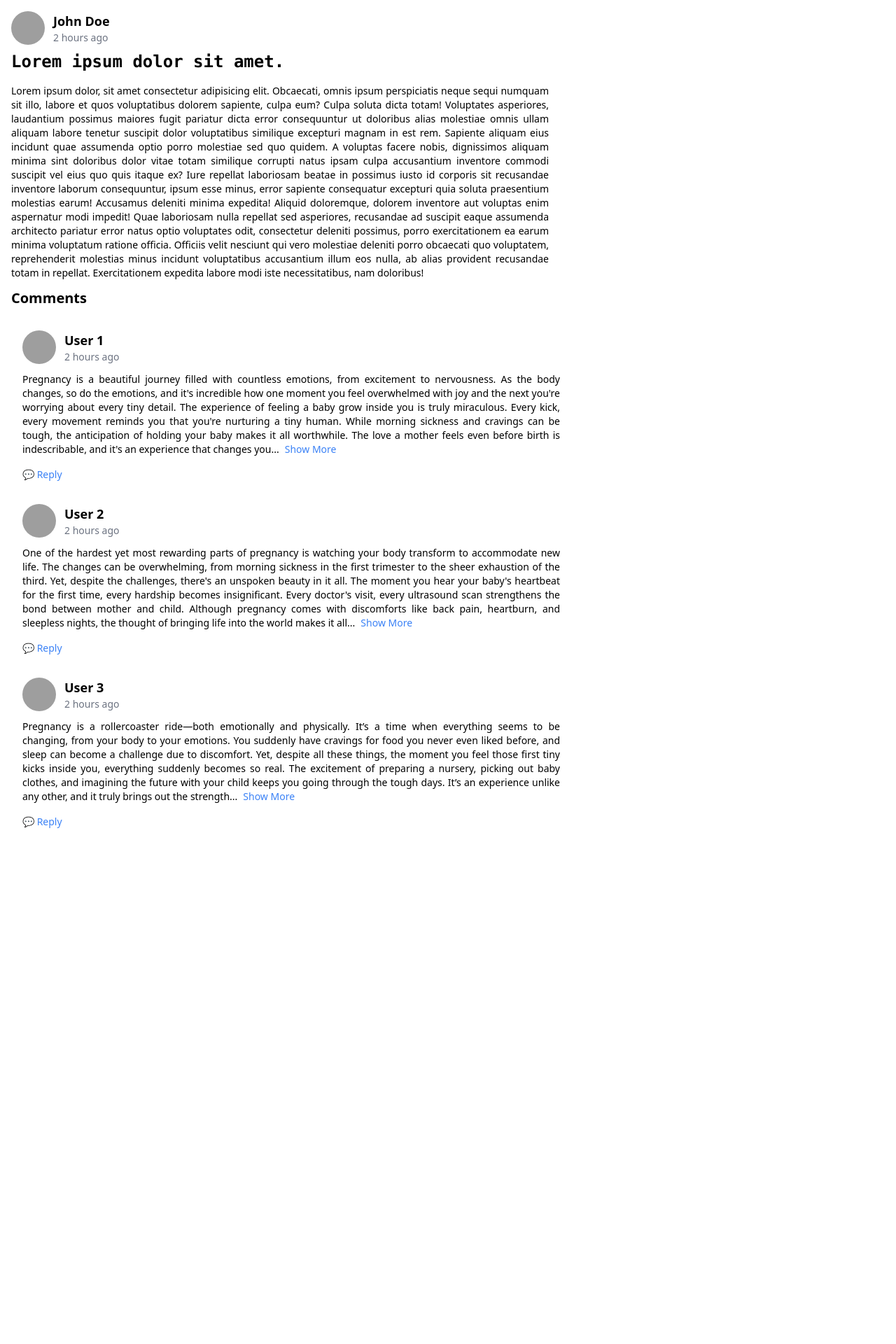
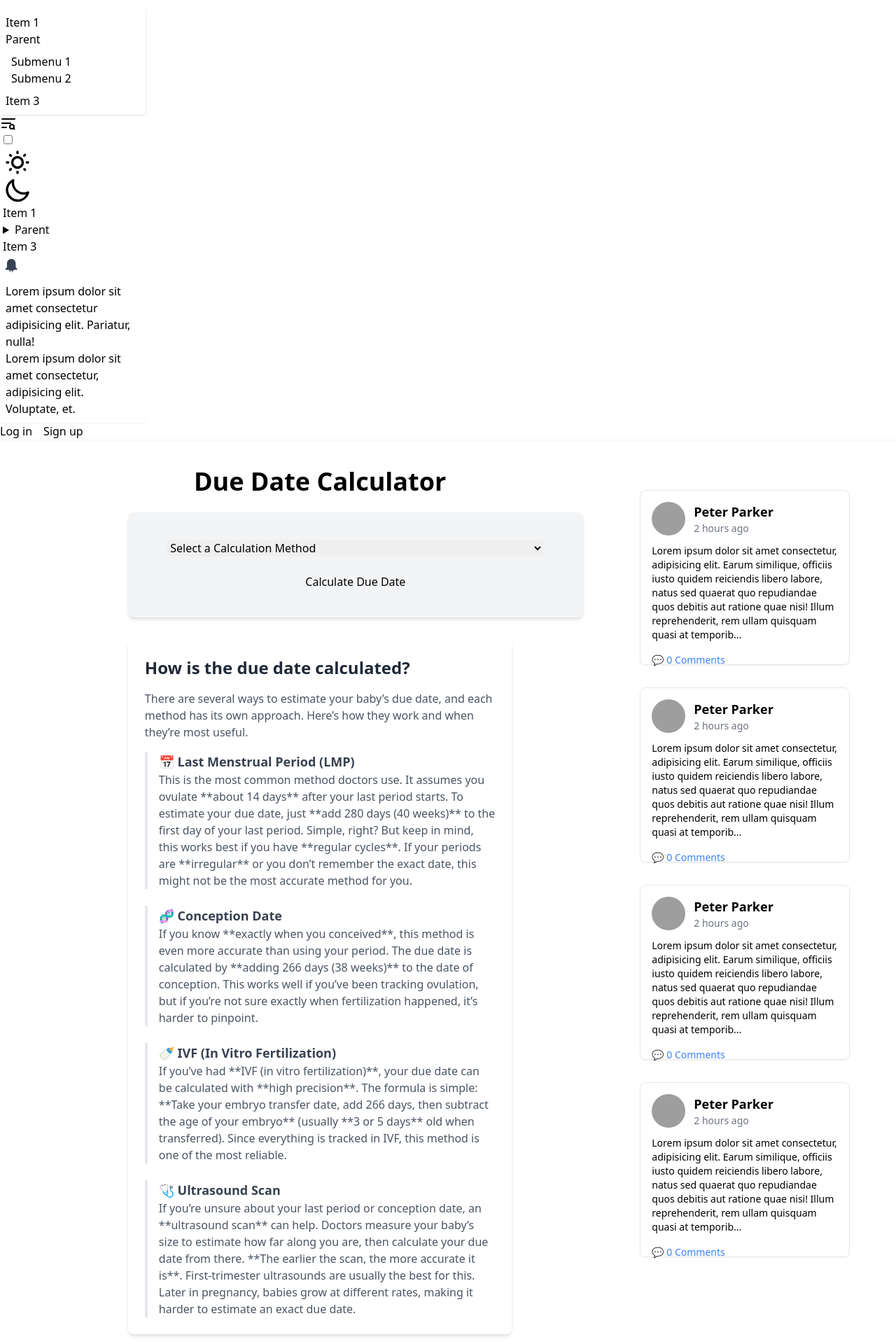
Before and after one commit to thanhdong06/PGSystem_FE, a React (Vite) app: page /test in a window 1280 px wide. Shown: the top 1920 px of the page at 70% size. Before the commit the page ends 1216 px from the top, so only its background shows below. Built offline with nearby package versions, Linux system fonts and the light colour scheme; grey boxes are pictures that could not be loaded.

Commit message:
add due date calculator

```diff
--- a/src/App.jsx
+++ b/src/App.jsx
@@ -37,10 +37,6 @@ function App() {
       element: <Test/>,
     },
     {
-      path:'/commentlist',
-      element:<CommentList/>
-    },
-    {
       path: '/blog',
       element: <Blog/>,
     }
--- a/src/components/Test.jsx
+++ b/src/components/Test.jsx
@@ -1,72 +1,193 @@
-import React from "react";
-import { Link } from "react-router-dom";
-import CommentList from "./blog/CommentList";
-const Test = ({
-  text,
-  userName = "John Doe",
-  userAvatar,
-  userProfileLink = "#",
-  commentLink = "#",
-  comments = 0,
-}) => {
+import React, { useState } from "react";
+import Navbar from "../components/Navbar/Navbar";
+import BlogList from "../components/blog/BlogList";
+import Footer from "../components/Footer/Footer";
+
+const Test = () => {
+  const [method, setMethod] = useState("");
+  const [inputValue, setInputValue] = useState("");
+  const [dueDate, setDueDate] = useState(null);
+
+  // Calculate Due Date
+  const calculateDueDate = () => {
+    let dueDate;
+    switch (method) {
+      case "Last Menstrual Period":
+        dueDate = new Date(inputValue);
+        dueDate.setDate(dueDate.getDate() + 280);
+        break;
+      case "Conception Date":
+        dueDate = new Date(inputValue);
+        dueDate.setDate(dueDate.getDate() + 266);
+        break;
+      case "IVF Transfer":
+        let embryoAge = 5; // Default embryo age (can be customized)
+        dueDate = new Date(inputValue);
+        dueDate.setDate(dueDate.getDate() + (266 - embryoAge));
+        break;
+      case "Ultrasound":
+        let gestationalAgeWeeks = parseInt(inputValue, 10);
+        dueDate = new Date();
+        dueDate.setDate(dueDate.getDate() - gestationalAgeWeeks * 7 + 280);
+        break;
+      default:
+        return;
+    }
+    setDueDate(dueDate.toISOString().split("T")[0]); // Format: YYYY-MM-DD
+    document.getElementById("dueDateModal").showModal(); // Open modal
+  };
+
   return (
-    <div className="bg-base-100 p-4 rounded-lg w-[800px]">
-      <div className="flex items-center gap-x-3 mb-2">
-        <Link
-          to={userProfileLink}
-          className="avatar"
-          onClick={(e) => e.stopPropagation()}
-        >
-          <div className="w-12 h-12 rounded-full overflow-hidden">
-            <img
-              src={
-                userAvatar ||
-                "https://img.daisyui.com/images/stock/photo-1534528741775-53994a69daeb.webp"
-              }
-              className="w-full h-full object-cover"
-              alt="User Avatar"
-            />
+    <div>
+      <Navbar />
+
+      <div className="grid grid-cols-7 py-6 max-w-screen my-4">
+        <div className="col-start-2 col-span-3">
+          <div className="font-bold font-sans text-4xl text-base-content mb-6 text-center">
+            Due Date Calculator
           </div>
-        </Link>
-        <div className="flex flex-col">
-          <Link
-            to={userProfileLink}
-            className="text-lg font-semibold text-base-content hover:underline"
-            onClick={(e) => e.stopPropagation()}
-          >
-            {userName}
-          </Link>
-          <span className="text-sm text-gray-500">2 hours ago</span>
+
+          {/* Selection & Calculation Box */}
+          <div className="flex flex-col justify-center items-center gap-6 min-w-[650px] min-h-[150px] bg-gray-100 rounded-lg p-8 shadow-md">
+            {/* Select Method */}
+            <select
+              className="select select-bordered w-11/12 transition-all duration-200 ease-in-out focus:ring-2 focus:ring-primary"
+              defaultValue=""
+              onChange={(e) => {
+                setMethod(e.target.value);
+                setInputValue("");
+                setDueDate(null);
+              }}
+            >
+              <option disabled value="">
+                Select a Calculation Method
+              </option>
+              <option value="Last Menstrual Period">
+                Last Menstrual Period
+              </option>
+              <option value="Conception Date">Conception Date</option>
+              <option value="IVF Transfer">IVF Transfer</option>
+              <option value="Ultrasound">Ultrasound</option>
+            </select>
+
+            {/* Dynamic Input Field */}
+            {method && (
+              <input
+                type={method === "Ultrasound" ? "number" : "date"}
+                value={inputValue}
+                onChange={(e) => setInputValue(e.target.value)}
+                className="input input-bordered w-11/12 transition-all duration-200 focus:ring-2 focus:ring-primary"
+                placeholder={
+                  method === "Ultrasound" ? "Enter weeks of pregnancy" : ""
+                }
+                min={method === "Ultrasound" ? "1" : undefined}
+                max={method === "Ultrasound" ? "40" : undefined}
+              />
+            )}
+
+            {/* Calculate Button */}
+            <button
+              className="btn btn-primary w-11/12 transition-all duration-200"
+              onClick={calculateDueDate}
+              disabled={!inputValue}
+            >
+              Calculate Due Date
+            </button>
+          </div>
+
+          {/* Explanation Section */}
+          <div className="mt-8 p-6 bg-transparent rounded-lg shadow-md">
+            <h2 className="text-2xl font-bold text-gray-800 mb-4">
+              How is the due date calculated?
+            </h2>
+            <p className="text-gray-600 mb-4">
+              There are several ways to estimate your baby’s due date, and each
+              method has its own approach. Here’s how they work and when they’re
+              most useful.
+            </p>
+            <ul className="space-y-6">
+              <li className="border-l-4 border-primary pl-4">
+                <h3 className="text-lg font-semibold text-gray-700">
+                  📅 Last Menstrual Period (LMP)
+                </h3>
+                <p className="text-gray-600">
+                  This is the most common method doctors use. It assumes you
+                  ovulate **about 14 days** after your last period starts. To
+                  estimate your due date, just **add 280 days (40 weeks)** to
+                  the first day of your last period. Simple, right? But keep in
+                  mind, this works best if you have **regular cycles**. If your
+                  periods are **irregular** or you don’t remember the exact
+                  date, this might not be the most accurate method for you.
+                </p>
+              </li>
+
+              <li className="border-l-4 border-primary pl-4">
+                <h3 className="text-lg font-semibold text-gray-700">
+                  🧬 Conception Date
+                </h3>
+                <p className="text-gray-600">
+                  If you know **exactly when you conceived**, this method is
+                  even more accurate than using your period. The due date is
+                  calculated by **adding 266 days (38 weeks)** to the date of
+                  conception. This works well if you’ve been tracking ovulation,
+                  but if you’re not sure exactly when fertilization happened,
+                  it’s harder to pinpoint.
+                </p>
+              </li>
+
+              <li className="border-l-4 border-primary pl-4">
+                <h3 className="text-lg font-semibold text-gray-700">
+                  🍼 IVF (In Vitro Fertilization)
+                </h3>
+                <p className="text-gray-600">
+                  If you’ve had **IVF (in vitro fertilization)**, your due date
+                  can be calculated with **high precision**. The formula is
+                  simple: **Take your embryo transfer date, add 266 days, then
+                  subtract the age of your embryo** (usually **3 or 5 days** old
+                  when transferred). Since everything is tracked in IVF, this
+                  method is one of the most reliable.
+                </p>
+              </li>
+
+              <li className="border-l-4 border-primary pl-4">
+                <h3 className="text-lg font-semibold text-gray-700">
+                  🩺 Ultrasound Scan
+                </h3>
+                <p className="text-gray-600">
+                  If you’re unsure about your last period or conception date, an
+                  **ultrasound scan** can help. Doctors measure your baby’s size
+                  to estimate how far along you are, then calculate your due
+                  date from there. **The earlier the scan, the more accurate it
+                  is**. First-trimester ultrasounds are usually the best for
+                  this. Later in pregnancy, babies grow at different rates,
+                  making it harder to estimate an exact due date.
+                </p>
+              </li>
+            </ul>
+          </div>
+        </div>
+
+        <div className="col-start-6 col-end-8">
+          <BlogList />
         </div>
       </div>
-      <div className="text-base-content font-semibold font-mono text-2xl pb-4">Lorem ipsum dolor sit amet.</div>
-      <div className="text-base-content text-sm text-wrap text-justify">
-        Lorem ipsum dolor, sit amet consectetur adipisicing elit. Obcaecati,
-        omnis ipsum perspiciatis neque sequi numquam sit illo, labore et quos
-        voluptatibus dolorem sapiente, culpa eum? Culpa soluta dicta totam!
-        Voluptates asperiores, laudantium possimus maiores fugit pariatur dicta
-        error consequuntur ut doloribus alias molestiae omnis ullam aliquam
-        labore tenetur suscipit dolor voluptatibus similique excepturi magnam in
-        est rem. Sapiente aliquam eius incidunt quae assumenda optio porro
-        molestiae sed quo quidem. A voluptas facere nobis, dignissimos aliquam
-        minima sint doloribus dolor vitae totam similique corrupti natus ipsam
-        culpa accusantium inventore commodi suscipit vel eius quo quis itaque
-        ex? Iure repellat laboriosam beatae in possimus iusto id corporis sit
-        recusandae inventore laborum consequuntur, ipsum esse minus, error
-        sapiente consequatur excepturi quia soluta praesentium molestias earum!
-        Accusamus deleniti minima expedita! Aliquid doloremque, dolorem
-        inventore aut voluptas enim aspernatur modi impedit! Quae laboriosam
-        nulla repellat sed asperiores, recusandae ad suscipit eaque assumenda
-        architecto pariatur error natus optio voluptates odit, consectetur
-        deleniti possimus, porro exercitationem ea earum minima voluptatum
-        ratione officia. Officiis velit nesciunt qui vero molestiae deleniti
-        porro obcaecati quo voluptatem, reprehenderit molestias minus incidunt
-        voluptatibus accusantium illum eos nulla, ab alias provident recusandae
-        totam in repellat. Exercitationem expedita labore modi iste
-        necessitatibus, nam doloribus!
-      </div>
-      <p className="text-base text-gray-700 mb-3 max-w-lg">{text}</p>
-      <CommentList/>
+
+      <Footer />
+
+      {/* Due Date Announcement */}
+      <dialog id="dueDateModal" className="modal">
+        <div className="modal-box">
+          <h3 className="font-bold text-lg">Estimated Due Date</h3>
+          <p className="py-4 text-lg text-center text-green-700">
+            {dueDate ? dueDate : "No date calculated yet"}
+          </p>
+          <div className="modal-action">
+            <form method="dialog">
+              <button className="btn">Close</button>
+            </form>
+          </div>
+        </div>
+      </dialog>
     </div>
   );
 };
--- /dev/null
+++ b/src/pages/tools/duedatecalculation/DueDateCalculation.jsx
@@ -0,0 +1,9 @@
+import React from 'react'
+
+const DueDateCalculation = () => {
+  return (
+    <div>DueDateCalculation</div>
+  )
+}
+
+export default DueDateCalculation
--- a/tailwind.config.js
+++ b/tailwind.config.js
@@ -1,4 +1,5 @@
 import daisyui from "daisyui";
+
 /** @type {import('tailwindcss').Config} */
 export default {
   content: [
@@ -6,8 +7,14 @@ export default {
     "./src/**/*.{js,ts,jsx,tsx}",
   ],
   theme: {
-    extend: {},
+    extend: {
+      fontFamily: {
+        poppins: ["Poppins", "sans-serif"], // Add Poppins font
+      },
+    },
   },
   plugins: [daisyui],
-  themes: ["light", "dark"],
-}
+  daisyui: {
+    themes: ["light", "dark"], // Define the available themes
+  },
+};
```
